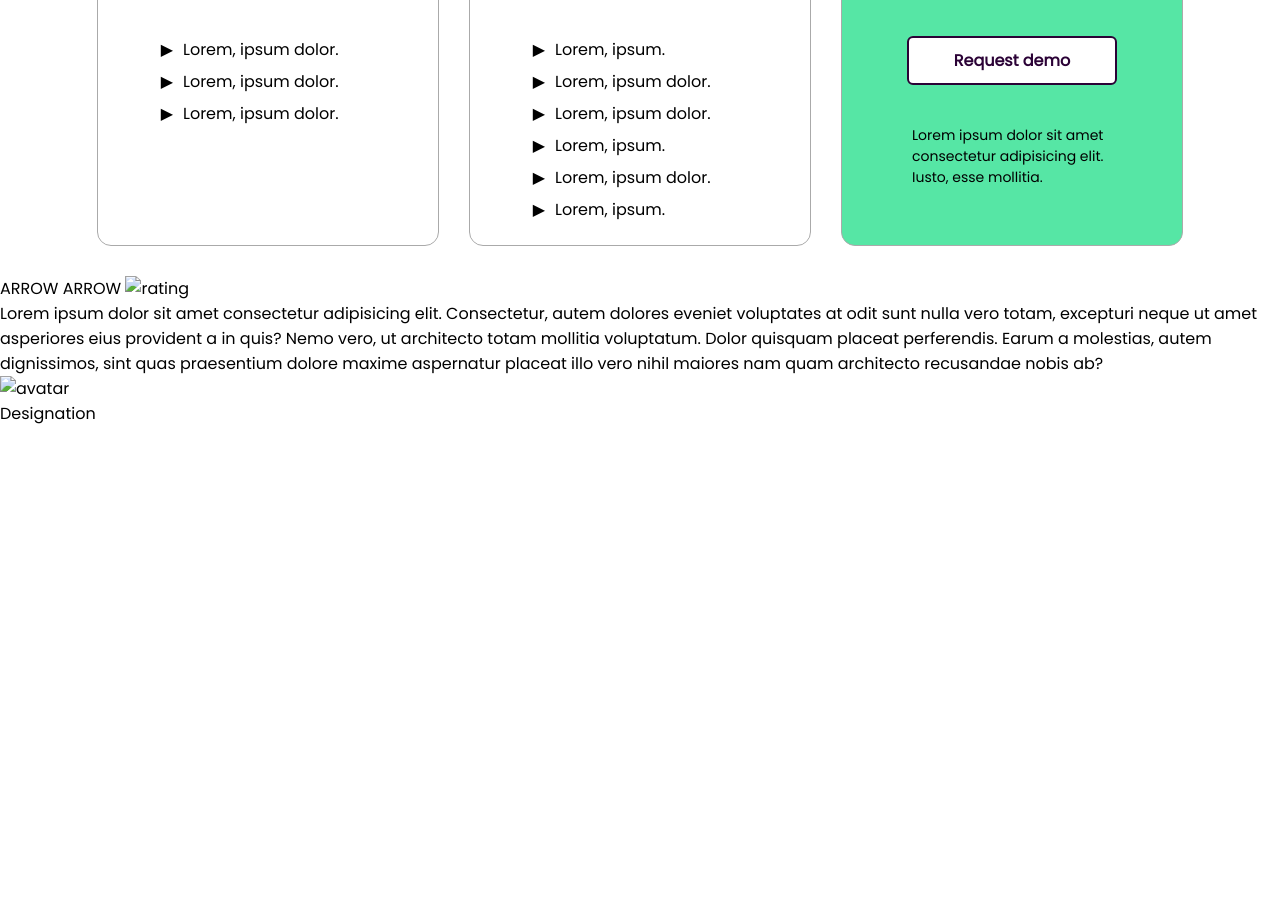
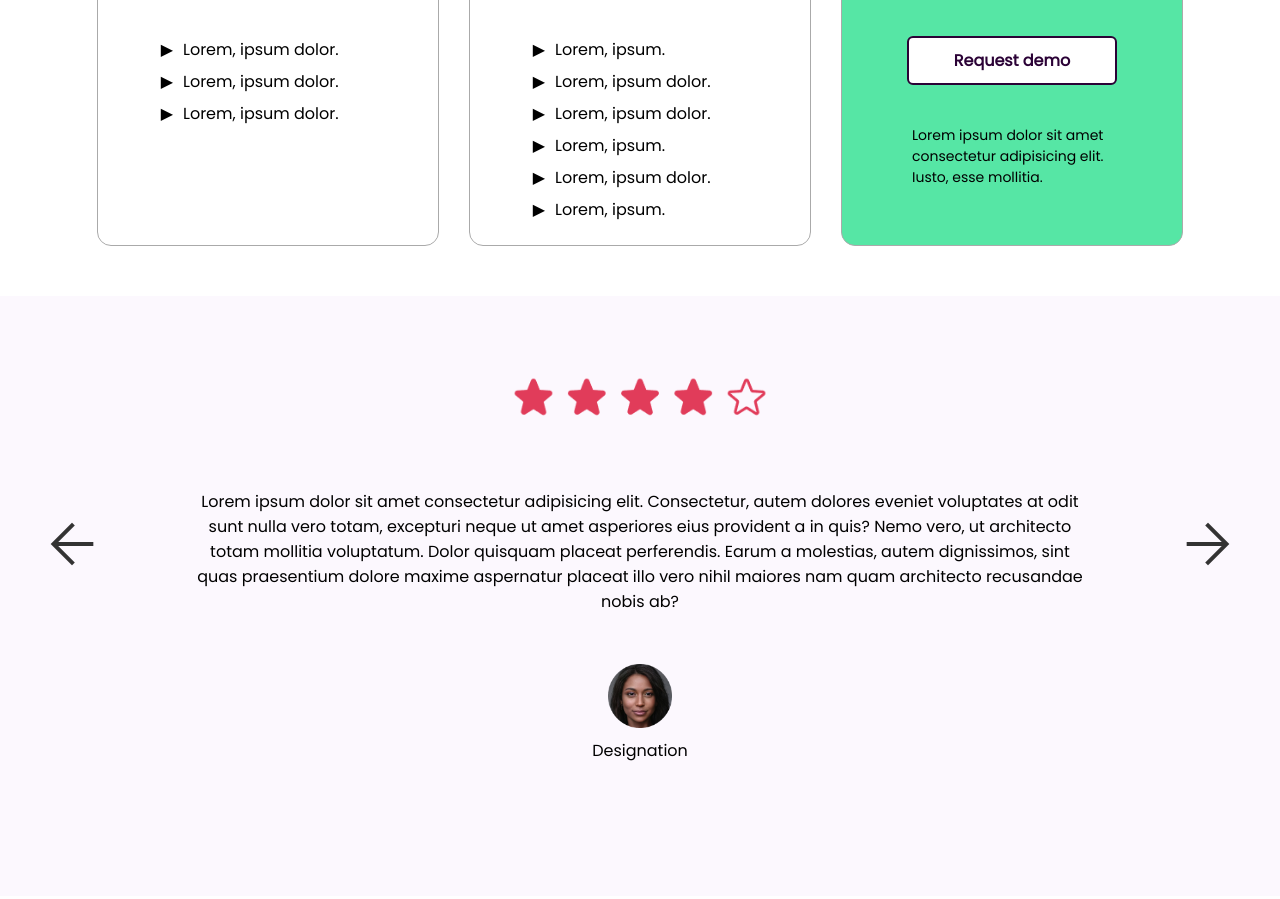
Before and after one commit to KarolinaMonkeviciute/collab-page, a website: page index.html in a window 1280 px wide. Shown: the part 3608-4507 px from the top of the page. Before the commit the page ends 4034 px from the top, so only its background shows below. Drawn offline with nearby package versions, Linux system fonts and the light colour scheme.

Commit message:
review section style

```diff
--- a/css/style.css
+++ b/css/style.css
@@ -453,3 +453,49 @@ li {
     padding-left: 40px;
     font-size: 14px;
 }
+.reviews{
+    background-color: #E2BDF21C;
+    margin-top: 10px;
+    margin-bottom: 50px;
+    position: relative;
+}
+.reviews .content{
+    display: flex;
+    flex-flow: column;
+    text-align: center;
+    align-items: center;
+}
+.reviews .rating{
+    width: 20%;
+    padding-top: 80px;
+    padding-bottom: 40px;
+}
+.reviews .comment{
+    width: 70%;
+    padding: 30px;
+}
+.reviews .avatar{
+    width: 5%;
+    padding: 20px 0 10px 0;
+}
+.material-symbols-outlined{
+    display: inline-block;
+    font-size: 64px;
+    color: #333;
+    transition: .3s ease-in-out;
+    z-index: 100;
+}
+.material-symbols-outlined.left{
+    position: absolute;
+    top: 36%;
+    left: 40px;
+}
+.material-symbols-outlined.right{
+    position: absolute;
+    top: 36%;
+    right: 40px;
+}
+.material-symbols-outlined:hover{
+    transform: scale(1.2);
+    cursor: pointer;
+}
--- a/index.html
+++ b/index.html
@@ -10,6 +10,8 @@
     <link rel="manifest" href="/site.webmanifest">
     <meta name="msapplication-TileColor" content="#da532c">
     <meta name="theme-color" content="#ffffff">
+    <link rel="stylesheet" href="https://fonts.googleapis.com/css2?family=Material+Symbols+Outlined:opsz,wght,FILL,GRAD@24,400,0,0"/>
+    <link rel="stylesheet" href="https://fonts.googleapis.com/css2?family=Material+Symbols+Outlined:opsz,wght,FILL,GRAD@24,400,0,0"/>
     <link rel="stylesheet" href="./css/style.css">
 </head>
 <body>
@@ -140,12 +142,14 @@
         </div>
     </section>
     <section class="reviews">
-        ARROW
-        ARROW
-        <img src="#" alt="rating">
-        <p>Lorem ipsum dolor sit amet consectetur adipisicing elit. Consectetur, autem dolores eveniet voluptates at odit sunt nulla vero totam, excepturi neque ut amet asperiores eius provident a in quis? Nemo vero, ut architecto totam mollitia voluptatum. Dolor quisquam placeat perferendis. Earum a molestias, autem dignissimos, sint quas praesentium dolore maxime aspernatur placeat illo vero nihil maiores nam quam architecto recusandae nobis ab?</p>
-        <img src="#" alt="avatar">
+        <span class="material-symbols-outlined left">arrow_back</span>
+        <span class="material-symbols-outlined right">arrow_forward</span>
+       <div class="content">
+        <img class="rating" src="./img/rating.png" alt="rating">
+        <p class="comment">Lorem ipsum dolor sit amet consectetur adipisicing elit. Consectetur, autem dolores eveniet voluptates at odit sunt nulla vero totam, excepturi neque ut amet asperiores eius provident a in quis? Nemo vero, ut architecto totam mollitia voluptatum. Dolor quisquam placeat perferendis. Earum a molestias, autem dignissimos, sint quas praesentium dolore maxime aspernatur placeat illo vero nihil maiores nam quam architecto recusandae nobis ab?</p>
+        <img class="avatar" src="./img/avatar.png" alt="avatar">
         <p>Designation</p>
+        </div>
     </section>
 </body>
 </html>
```
Also changed, not shown: img/avatar.png (added), img/rating.png (added).
